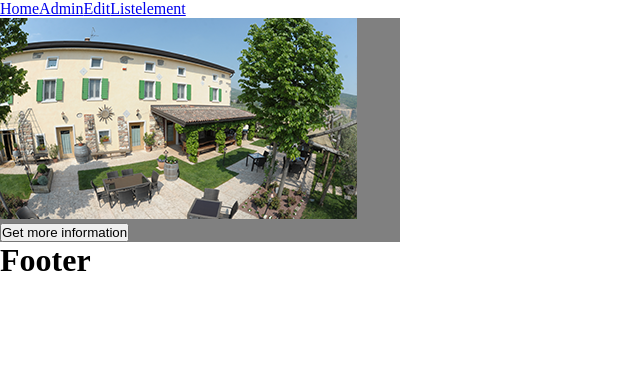
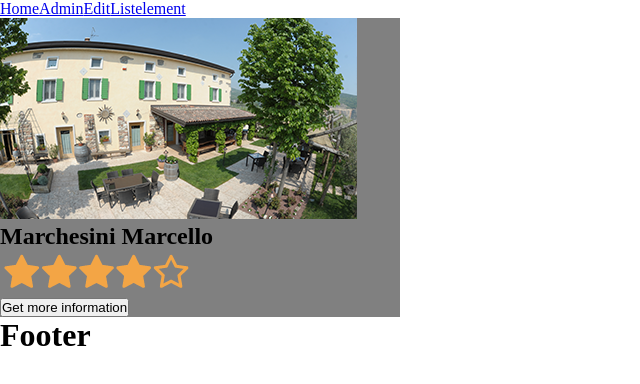
Before and after one commit to cillep3/book-vino, a React (Create React App) app: page /listelement in a window 1280 px wide. Shown: the top 384 px of the page, without its empty margins (0-640 px from the left). Built offline with nearby package versions, Linux system fonts and the light colour scheme.

Commit message:
Listelement

```diff
--- a/src/components/Listelement.jsx
+++ b/src/components/Listelement.jsx
@@ -9,7 +9,12 @@ const Listelement = () => {
         <div id="listContainer">
             <figure id="listElement">
                 {
+                    <>
                     <img src={Register.winery[0].image} alt="Marchesini Marcello" />
+                    <h1>{Register.winery[0].title}</h1>
+                    <img src={Register.winery[0].stars} alt="Marchesini Marcello" />
+
+                    </>
                 }
             </figure>
             <button>Get more information</button>
--- a/src/helpers/register.json
+++ b/src/helpers/register.json
@@ -50,7 +50,7 @@
         {
             "title": "Sol de Montalto",
             "image": "assets/img/Sol-de-Montalto.png",
-            "stars": "../assets/vector/four-star.png",
+            "stars": "assets/vector/four-star.png",
             "icons": [
                 {
                     "vector":"",
@@ -72,8 +72,8 @@
         },
         {
             "title": "Le Marognole",
-            "image":"",
-            "stars": "../assets/vector/four-star.png",
+            "image": "assets/img/Sol-de-Montalto.png",
+            "stars": "assets/vector/four-star.png",
             "icons": [
                 {
                     "vector":"",
@@ -95,8 +95,8 @@
         },
         {
             "title": "Corte Archi",
-            "image":"",
-            "stars": "../assets/vector/four-star.png",
+            "image": "assets/img/Sol-de-Montalto.png",
+            "stars": "assets/vector/four-star.png",
             "icons": [
                 {
                     "vector":"",
```
